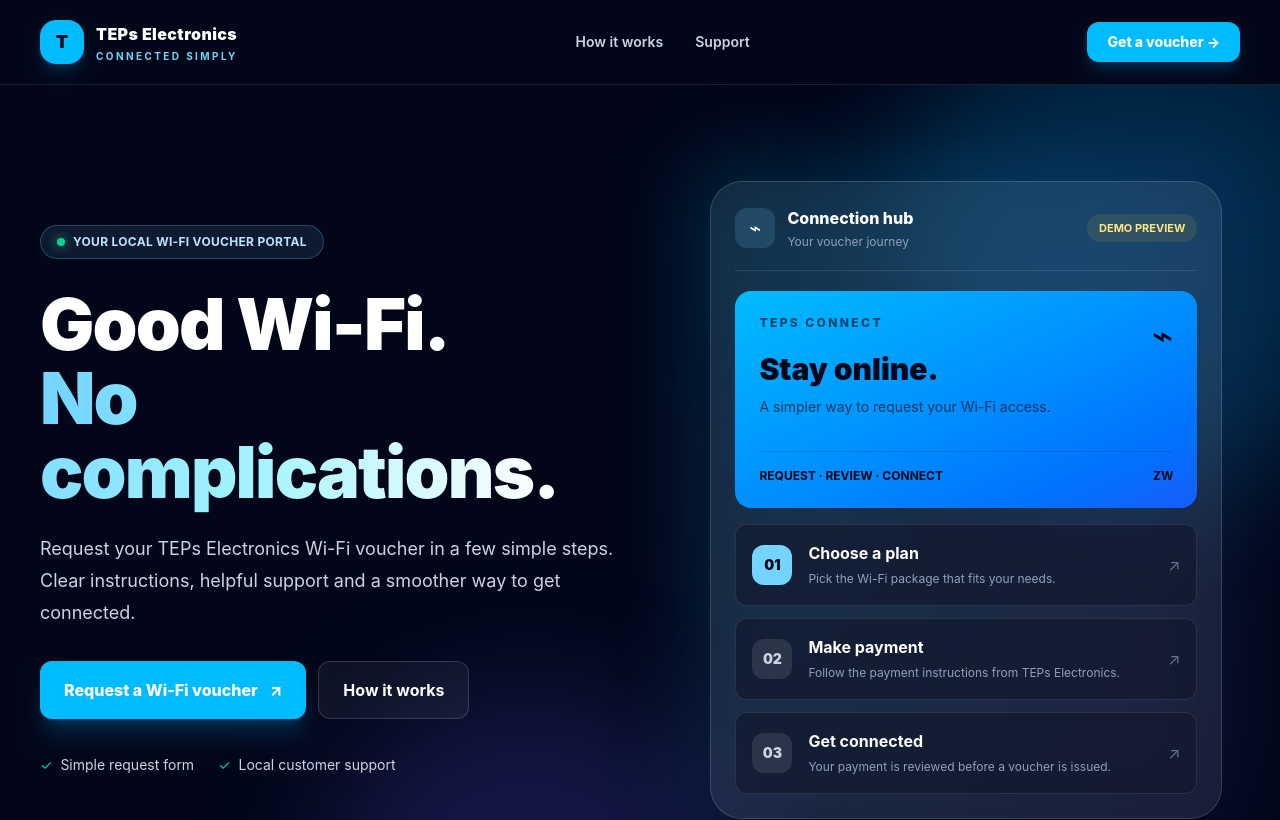
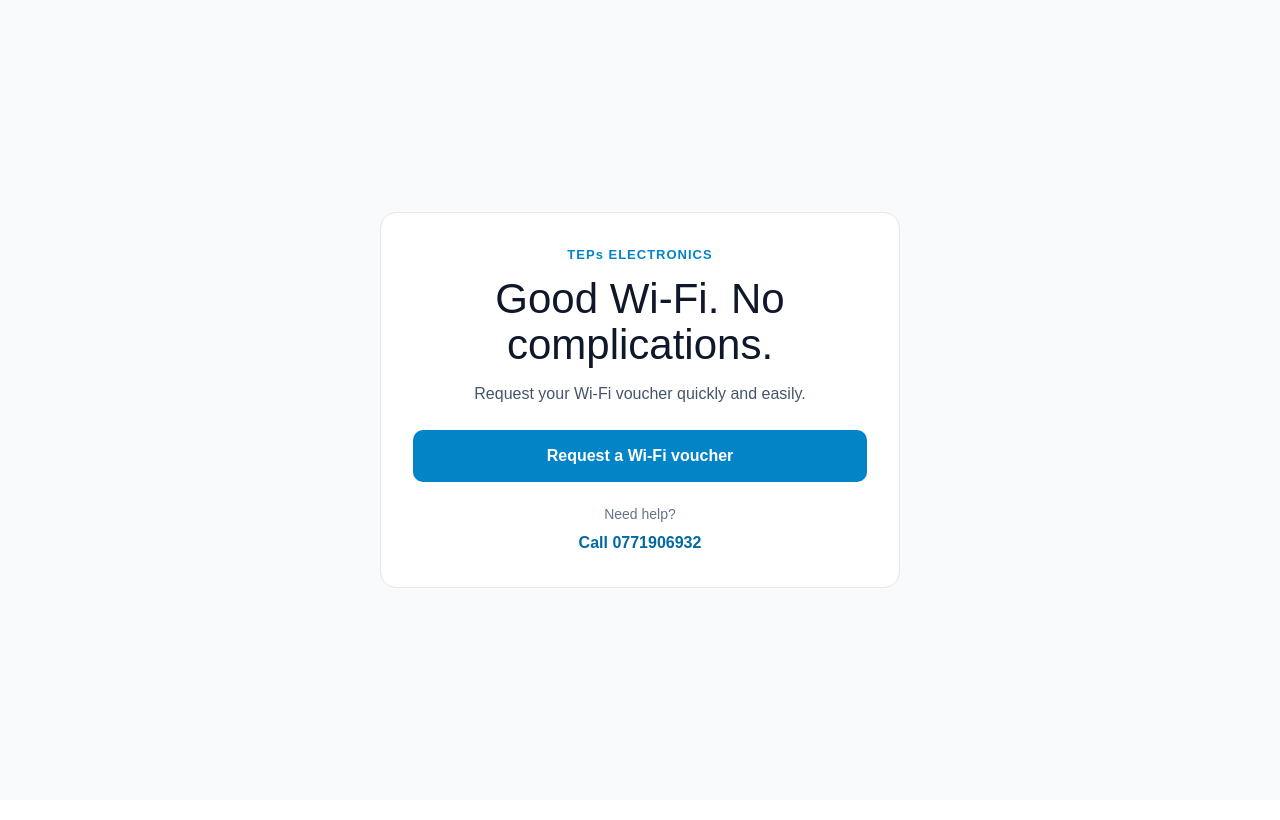
Before and after one commit to terencesimz40-bot/Voucher-App, a Next.js app in the folder frontend/: page / in a window 1280 px wide. Shown: the top 820 px of the page. Built offline with nearby package versions, Linux system fonts and the light colour scheme.

Commit message:
Simplify homepage for faster loading

```diff
--- a/frontend/client/pages/HomePage.jsx
+++ b/frontend/client/pages/HomePage.jsx
@@ -1,71 +1,16 @@
 import Link from "next/link";
-
-const steps = [
-  { number: "01", title: "Choose a plan", description: "Pick the Wi-Fi package that fits your needs." },
-  { number: "02", title: "Make payment", description: "Follow the payment instructions from TEPs Electronics." },
-  { number: "03", title: "Get connected", description: "Your payment is reviewed before a voucher is issued." },
-];
 
 export default function HomePage() {
   return (
-    <div className="min-h-screen overflow-hidden bg-white text-slate-900">
-      <header className="relative z-10 border-b border-white/10 bg-slate-950 text-white">
-        <nav className="mx-auto flex max-w-7xl items-center justify-between px-5 py-5 sm:px-8 lg:px-10">
-          <Link href="/" className="flex items-center gap-3">
-            <span className="grid h-11 w-11 place-items-center rounded-2xl bg-sky-400 text-lg font-black text-slate-950 shadow-lg shadow-sky-500/20">T</span>
-            <span className="leading-tight"><span className="block text-base font-black tracking-wide">TEPs Electronics</span><span className="mt-1 block text-[10px] font-bold uppercase tracking-[0.24em] text-sky-300">Connected simply</span></span>
-          </Link>
-          <div className="hidden items-center gap-8 text-sm font-semibold text-slate-300 md:flex">
-            <a href="#how-it-works" className="transition hover:text-white">How it works</a>
-            <a href="#support" className="transition hover:text-white">Support</a>
-          </div>
-          <Link href="/clients" className="rounded-xl bg-sky-400 px-4 py-2.5 text-sm font-extrabold text-slate-950 shadow-lg shadow-sky-500/20 transition hover:-translate-y-0.5 hover:bg-sky-300 sm:px-5">Get a voucher <span aria-hidden="true">→</span></Link>
-        </nav>
-      </header>
-
-      <main>
-        <section className="relative isolate overflow-hidden bg-slate-950 text-white">
-          <div className="absolute -right-32 -top-28 -z-10 h-[32rem] w-[32rem] rounded-full bg-sky-500/20 blur-3xl" />
-          <div className="absolute -bottom-48 left-1/4 -z-10 h-[26rem] w-[26rem] rounded-full bg-indigo-500/20 blur-3xl" />
-          <div className="mx-auto grid max-w-7xl items-center gap-12 px-5 py-16 sm:px-8 sm:py-20 lg:grid-cols-[1.05fr_0.95fr] lg:px-10 lg:py-24">
-            <div>
-              <div className="inline-flex items-center gap-2 rounded-full border border-sky-300/25 bg-sky-300/10 px-4 py-2 text-xs font-bold tracking-wide text-sky-200"><span className="h-2 w-2 rounded-full bg-emerald-400 shadow-[0_0_12px_rgba(52,211,153,0.8)]" /> YOUR LOCAL WI-FI VOUCHER PORTAL</div>
-              <h1 className="mt-7 max-w-2xl text-5xl font-black leading-[1.03] tracking-tight sm:text-6xl lg:text-7xl">Good Wi-Fi.<br /><span className="bg-gradient-to-r from-sky-300 via-cyan-200 to-white bg-clip-text text-transparent">No complications.</span></h1>
-              <p className="mt-6 max-w-xl text-base leading-8 text-slate-300 sm:text-lg">Request your TEPs Electronics Wi-Fi voucher in a few simple steps. Clear instructions, helpful support and a smoother way to get connected.</p>
-              <div className="mt-8 flex flex-col gap-3 sm:flex-row">
-                <Link href="/clients" className="inline-flex items-center justify-center gap-3 rounded-xl bg-sky-400 px-6 py-4 font-extrabold text-slate-950 shadow-xl shadow-sky-500/20 transition hover:-translate-y-0.5 hover:bg-sky-300">Request a Wi-Fi voucher <span aria-hidden="true">↗</span></Link>
-                <a href="#how-it-works" className="inline-flex items-center justify-center rounded-xl border border-white/15 bg-white/5 px-6 py-4 font-bold text-white transition hover:bg-white/10">How it works</a>
-              </div>
-              <div className="mt-9 flex flex-wrap gap-x-6 gap-y-3 text-sm text-slate-300"><span className="flex items-center gap-2"><span className="text-emerald-400">✓</span> Simple request form</span><span className="flex items-center gap-2"><span className="text-emerald-400">✓</span> Local customer support</span></div>
-            </div>
-            <div className="relative mx-auto w-full max-w-lg">
-              <div className="absolute -inset-5 rounded-[2.5rem] bg-gradient-to-br from-sky-400/20 to-indigo-500/10 blur-2xl" />
-              <div className="relative rounded-[2rem] border border-white/15 bg-white/[0.07] p-4 shadow-2xl backdrop-blur-xl sm:p-6">
-                <div className="flex items-center justify-between border-b border-white/10 pb-5"><div className="flex items-center gap-3"><span className="grid h-10 w-10 place-items-center rounded-xl bg-sky-300/15 text-xl">⌁</span><div><p className="font-extrabold">Connection hub</p><p className="mt-1 text-xs text-slate-400">Your voucher journey</p></div></div><span className="rounded-full bg-amber-300/10 px-3 py-1.5 text-[11px] font-bold text-amber-200">DEMO PREVIEW</span></div>
-                <div className="mt-5 rounded-2xl bg-gradient-to-br from-sky-400 to-blue-600 p-6 text-slate-950"><div className="flex items-start justify-between"><div><p className="text-xs font-extrabold uppercase tracking-[0.2em] text-slate-900/70">TEPs CONNECT</p><p className="mt-5 text-3xl font-black">Stay online.</p><p className="mt-2 max-w-xs text-sm leading-6 text-slate-900/75">A simpler way to request your Wi-Fi access.</p></div><span className="text-4xl">⌁</span></div><div className="mt-8 flex items-center justify-between border-t border-slate-950/15 pt-4 text-xs font-bold"><span>REQUEST · REVIEW · CONNECT</span><span>ZW</span></div></div>
-                <div className="mt-4 space-y-3">
-                  {steps.map((step, index) => <div key={step.number} className="flex items-center gap-4 rounded-xl border border-white/10 bg-slate-900/60 p-4"><span className={`grid h-10 w-10 shrink-0 place-items-center rounded-xl text-sm font-black ${index === 0 ? "bg-sky-300 text-slate-950" : "bg-white/10 text-slate-300"}`}>{step.number}</span><div className="min-w-0"><p className="font-bold">{step.title}</p><p className="mt-1 text-xs leading-5 text-slate-400">{step.description}</p></div><span className="ml-auto text-slate-500">↗</span></div>)}
-                </div>
-              </div>
-            </div>
-          </div>
-        </section>
-
-        <section id="how-it-works" className="mx-auto max-w-7xl px-5 py-16 sm:px-8 sm:py-20 lg:px-10">
-          <div className="mx-auto max-w-2xl text-center"><p className="text-xs font-black uppercase tracking-[0.25em] text-sky-700">A straightforward process</p><h2 className="mt-4 text-3xl font-black tracking-tight text-slate-950 sm:text-4xl">Three steps to get started</h2><p className="mt-4 leading-7 text-slate-600">We keep the process easy to understand, from your first request to payment review.</p></div>
-          <div className="mt-10 grid gap-5 md:grid-cols-3">
-            {steps.map((step, index) => <article key={step.number} className="group rounded-2xl border border-slate-200 bg-white p-7 transition duration-200 hover:-translate-y-1 hover:border-sky-200 hover:shadow-xl hover:shadow-slate-200/60"><span className="flex h-12 w-12 items-center justify-center rounded-2xl bg-sky-50 text-sm font-black text-sky-700 transition group-hover:bg-sky-500 group-hover:text-white">{step.number}</span><h3 className="mt-6 text-xl font-extrabold">{step.title}</h3><p className="mt-3 leading-7 text-slate-600">{step.description}</p><div className="mt-6 h-1 w-12 rounded-full bg-sky-400" /></article>)}
-          </div>
-        </section>
-
-        <section id="support" className="px-5 pb-16 sm:px-8 sm:pb-20 lg:px-10">
-          <div className="mx-auto flex max-w-7xl flex-col gap-6 rounded-3xl bg-slate-100 p-7 sm:p-10 md:flex-row md:items-center md:justify-between">
-            <div><p className="text-xs font-black uppercase tracking-[0.2em] text-sky-700">Need a hand?</p><h2 className="mt-3 text-2xl font-black tracking-tight">We’re here to help you connect.</h2><p className="mt-2 text-slate-600">Contact TEPs Electronics for assistance with your voucher request.</p></div>
-            <div className="flex flex-col gap-3 sm:flex-row"><a href="tel:0771906932" className="rounded-xl bg-slate-950 px-5 py-3.5 text-center font-extrabold text-white transition hover:bg-slate-800">Call 0771906932</a><Link href="/clients" className="rounded-xl border border-slate-300 bg-white px-5 py-3.5 text-center font-extrabold text-slate-800 transition hover:border-sky-400">Start a request</Link></div>
-          </div>
-        </section>
-      </main>
-      <footer className="border-t border-slate-200 bg-white"><div className="mx-auto flex max-w-7xl flex-col gap-3 px-5 py-6 text-sm text-slate-500 sm:px-8 md:flex-row md:items-center md:justify-between lg:px-10"><span>© {new Date().getFullYear()} TEPs Electronics. All rights reserved.</span></div></footer>
-    </div>
+    <main style={{ minHeight: "100vh", background: "#f8fafc", color: "#0f172a", fontFamily: "Arial, sans-serif", padding: "24px", display: "flex", alignItems: "center", justifyContent: "center" }}>
+      <section style={{ width: "100%", maxWidth: "520px", background: "#ffffff", border: "1px solid #e2e8f0", borderRadius: "16px", padding: "32px", textAlign: "center", boxSizing: "border-box" }}>
+        <p style={{ margin: "0 0 12px", color: "#0284c7", fontWeight: 700, letterSpacing: "1px", fontSize: "13px" }}>TEPs ELECTRONICS</p>
+        <h1 style={{ margin: "0 0 12px", fontSize: "clamp(30px, 7vw, 42px)", lineHeight: 1.1 }}>Good Wi-Fi. No complications.</h1>
+        <p style={{ margin: "0 auto 24px", maxWidth: "380px", color: "#475569", lineHeight: 1.6 }}>Request your Wi-Fi voucher quickly and easily.</p>
+        <Link href="/clients" style={{ display: "block", padding: "14px 18px", borderRadius: "10px", background: "#0284c7", color: "#ffffff", textDecoration: "none", fontWeight: 700 }}>Request a Wi-Fi voucher</Link>
+        <p style={{ margin: "22px 0 6px", color: "#64748b", fontSize: "14px" }}>Need help?</p>
+        <a href="tel:0771906932" style={{ color: "#0369a1", fontWeight: 700, textDecoration: "none" }}>Call 0771906932</a>
+      </section>
+    </main>
   );
 }
```
